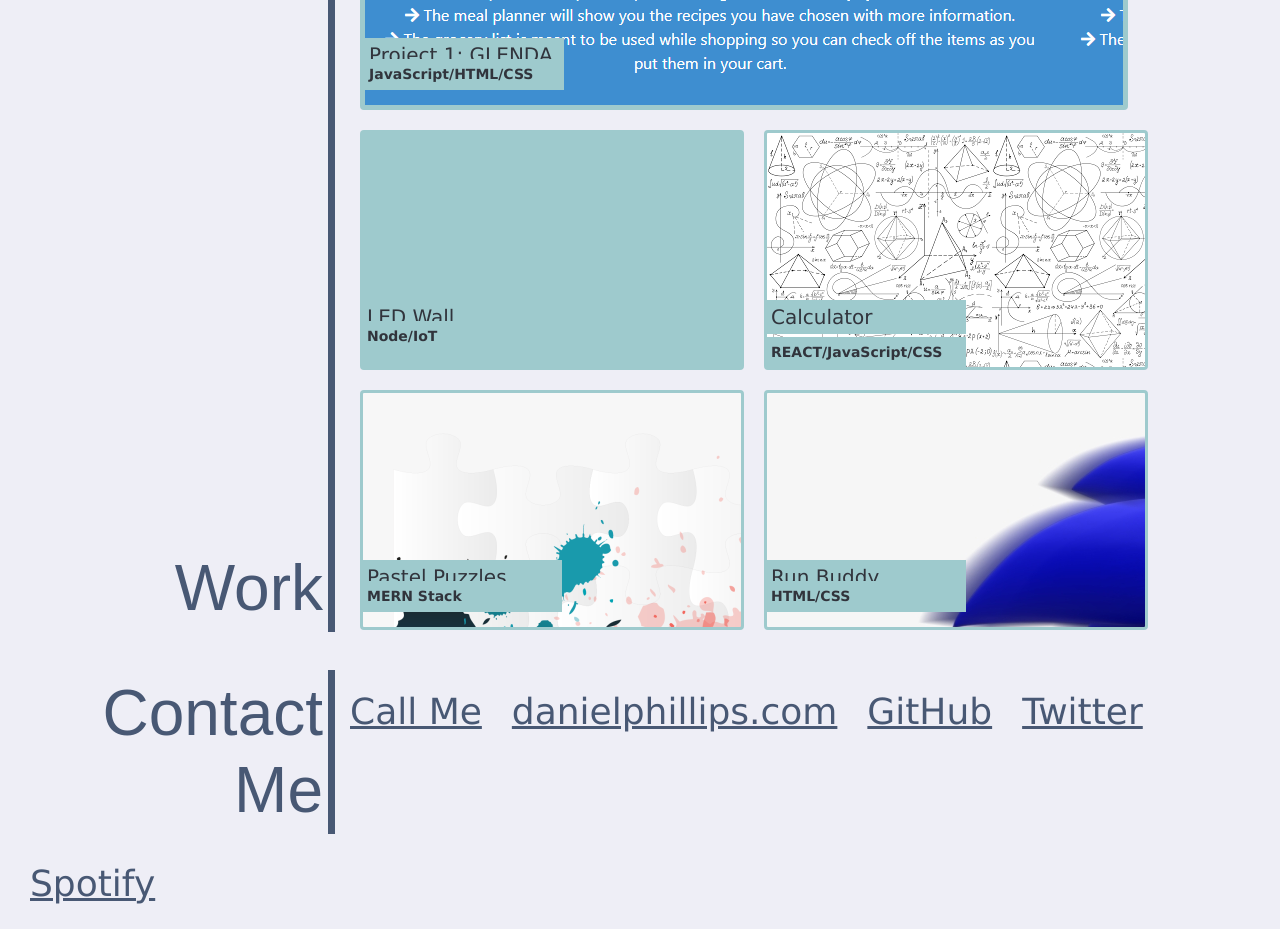
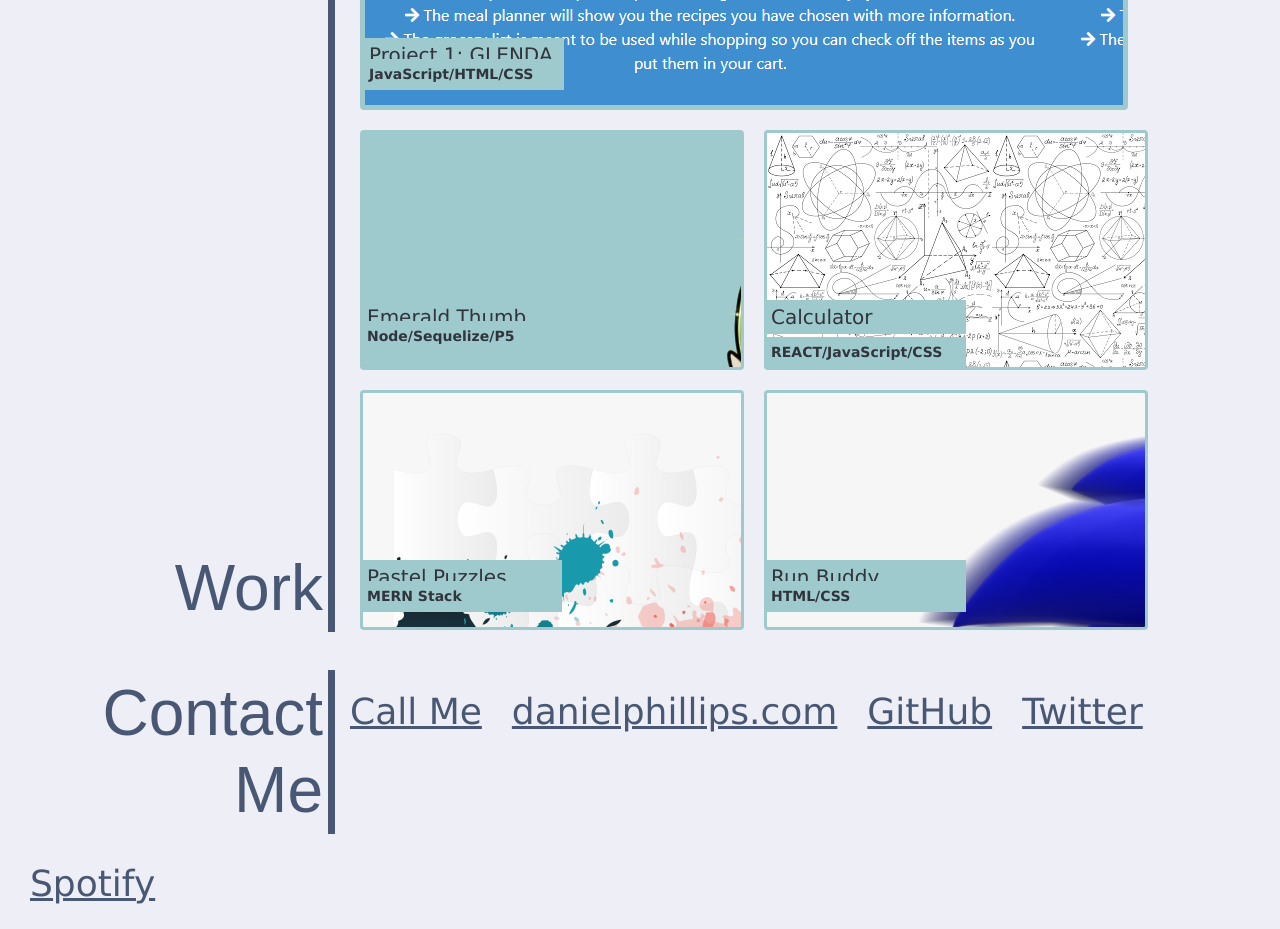
Before and after one commit to DanielGPhillips/dnphil-pro-portfolio, a plain HTML site: page index.html in a window 1280 px wide. Shown: the part 1160-2089 px from the top of the page. Drawn offline with nearby package versions, Linux system fonts and the light colour scheme.

Commit message:
Updated portfolio with Project 2 Emerald Thumb.

```diff
--- a/assets/style.css
+++ b/assets/style.css
@@ -139,10 +139,10 @@
         background-image:url(./images/glenda_screenshot2.png);
     }
 
-    .led-wall {
+    .emerald-thumb {
         height: 30vh;
         width: 30vw;
-        background-image:url(./images/led_wall.png);
+        background-image:url(./images/emerald_thumb_resized.png);
         border: 3px solid var(--light)
     }
 
--- a/index.html
+++ b/index.html
@@ -43,10 +43,10 @@
                     </a>
 
 
-                    <a href="#">
-                        <div class="card led-wall">
-                            <h3>LED Wall</h3>
-                            <p>Node/IoT</p>
+                    <a href="https://serene-dusk-36944.herokuapp.com/">
+                        <div class="card emerald-thumb">
+                            <h3>Emerald Thumb</h3>
+                            <p>Node/Sequelize/P5</p>
                         </div>
                     </a>
 
```
Also changed, not shown: assets/images/emerald_thumb_resized.png (added).
